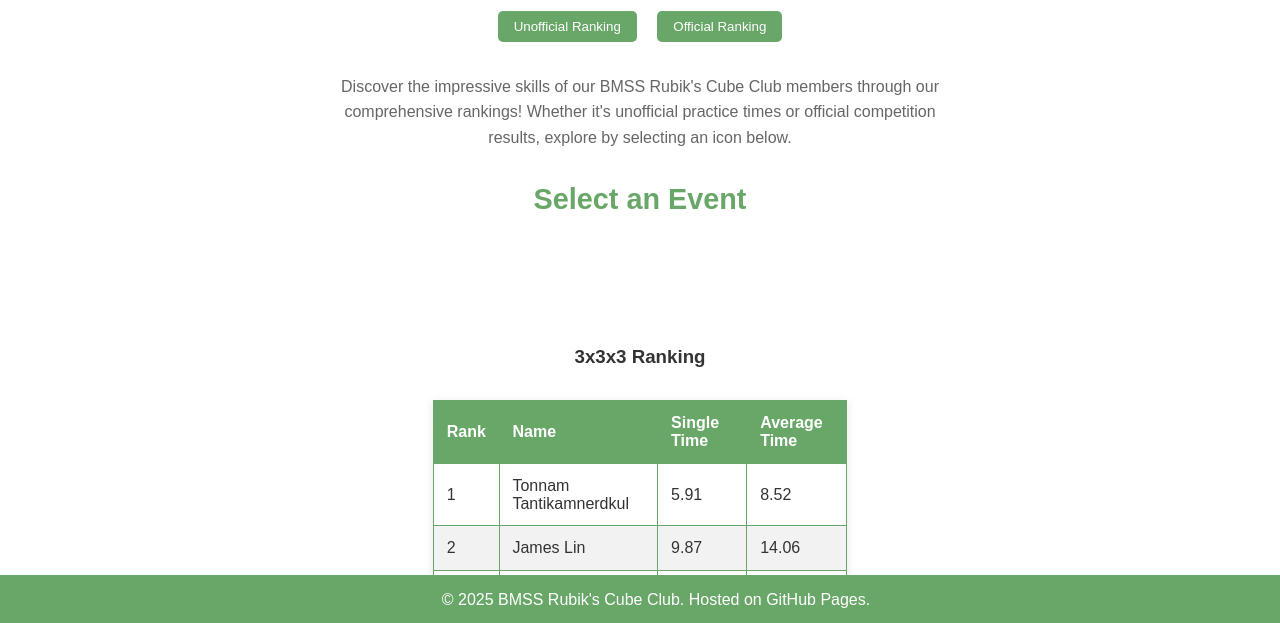
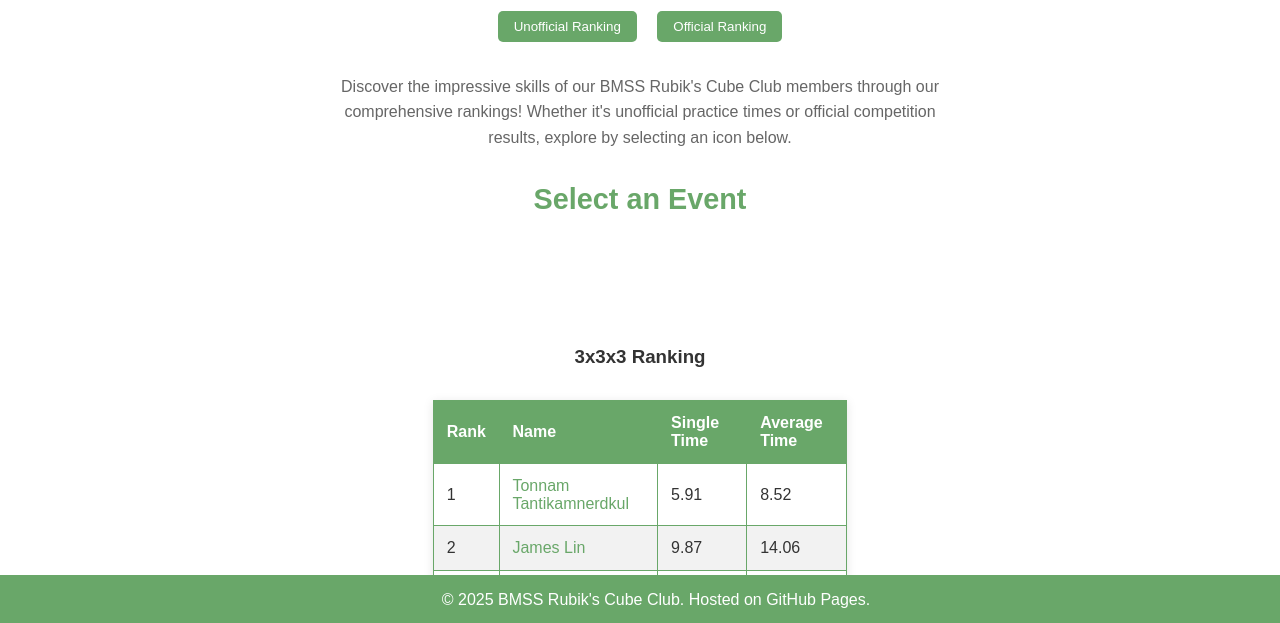
Before and after one commit to Xpsilonz/bmssrcc, a plain HTML site: page schranking.html in a window 1280 px wide. Shown: the part 175-798 px from the top of the page. Drawn offline with Linux system fonts and the light colour scheme; some icons are missing.

Commit message:
schranking.html

```diff
--- a/schranking.html
+++ b/schranking.html
@@ -153,7 +153,7 @@
                             const row = tbody.insertRow();
                             row.insertCell().textContent = item.rank;
 
-                            if (type === 'official' && item.wcaId) {
+                            if (item.wcaId) {
                                 const nameCell = row.insertCell();
                                 nameCell.innerHTML = `<a href="https://www.worldcubeassociation.org/persons/${item.wcaId}" target="_blank" rel="noopener noreferrer">${item.name}</a>`;
                             } else {
```
